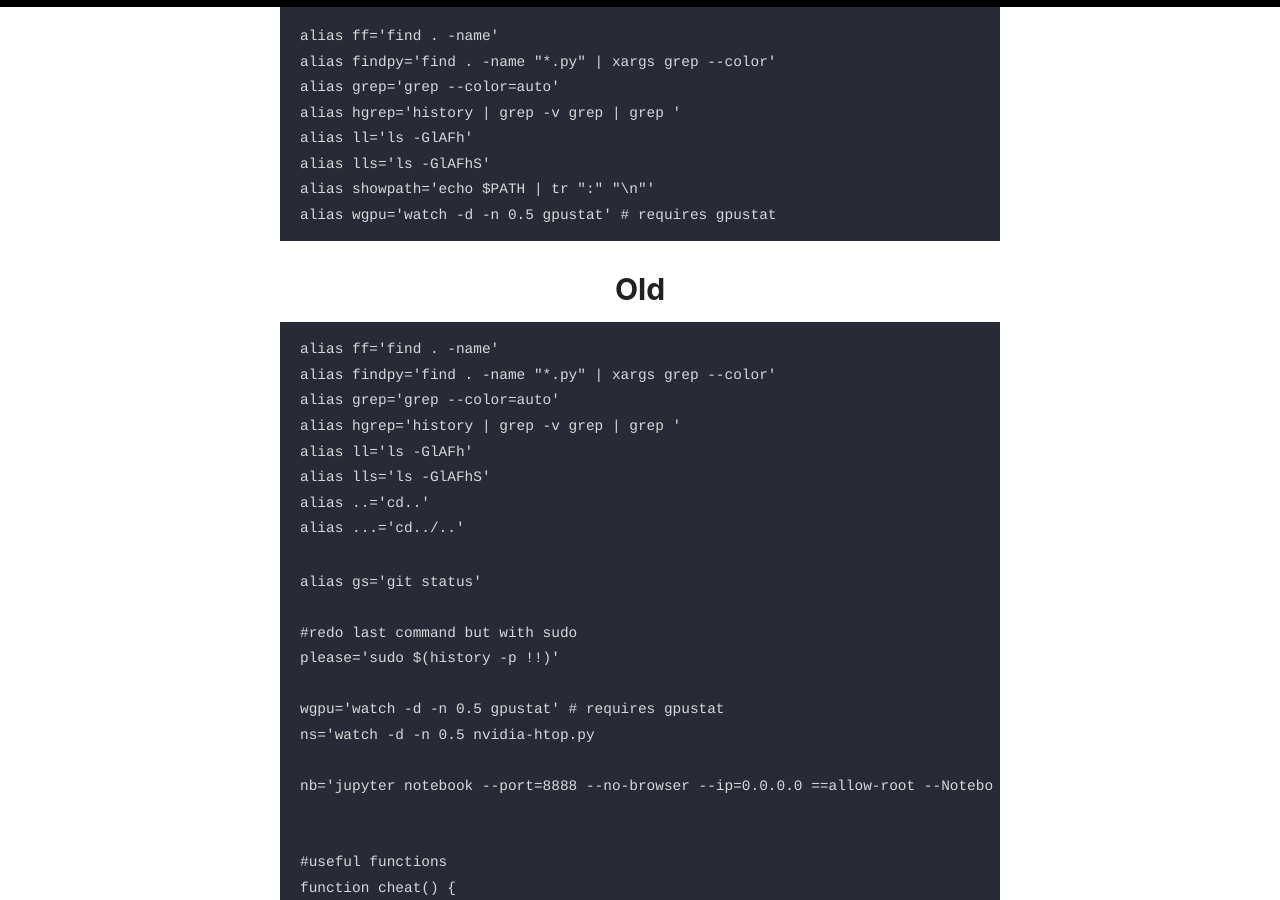
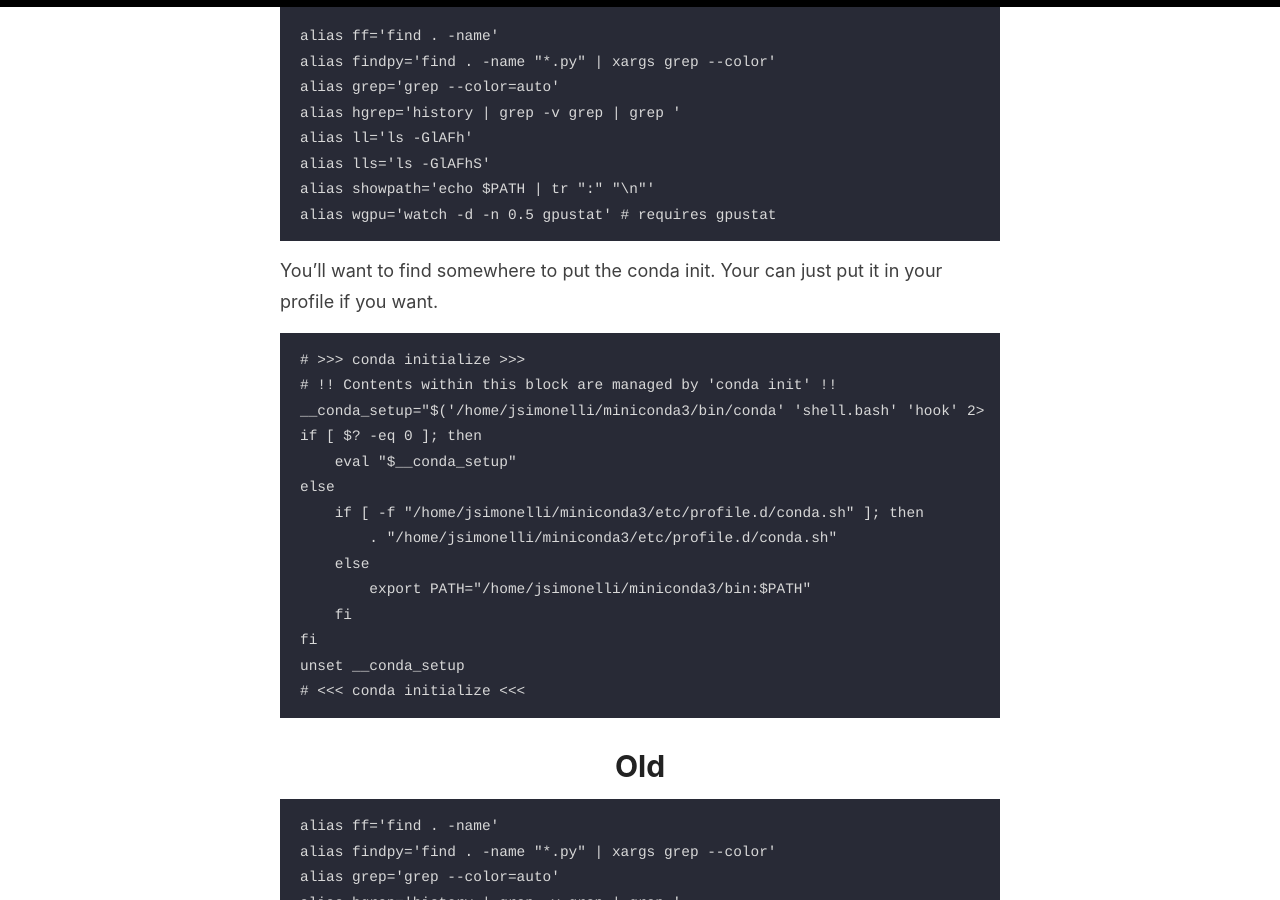
Before and after one commit to jss367/blog, a Jekyll site: the page built from _posts/2020-06-06-bash-aliases.md, in a window 1280 px wide and 900 px high, scrolled down 661 px. Built offline with Jekyll 4.4.1, drawn with Linux system fonts in a browser that asks for light colours; our own code applies the rules of GitHub Pages for plain Markdown files.

Commit message:
Update 2020-06-06-bash-aliases.md

````diff
--- a/_posts/2020-06-06-bash-aliases.md
+++ b/_posts/2020-06-06-bash-aliases.md
@@ -29,6 +29,25 @@ alias lls='ls -GlAFhS'
 alias showpath='echo $PATH | tr ":" "\n"'
 alias wgpu='watch -d -n 0.5 gpustat' # requires gpustat
 ```
+You'll want to find somewhere to put the conda init. Your can just put it in your profile if you want.
+
+```
+# >>> conda initialize >>>
+# !! Contents within this block are managed by 'conda init' !!
+__conda_setup="$('/home/jsimonelli/miniconda3/bin/conda' 'shell.bash' 'hook' 2> /dev/null)"
+if [ $? -eq 0 ]; then
+    eval "$__conda_setup"
+else
+    if [ -f "/home/jsimonelli/miniconda3/etc/profile.d/conda.sh" ]; then
+        . "/home/jsimonelli/miniconda3/etc/profile.d/conda.sh"
+    else
+        export PATH="/home/jsimonelli/miniconda3/bin:$PATH"
+    fi
+fi
+unset __conda_setup
+# <<< conda initialize <<<
+```
+
 
 # Old
 
````
